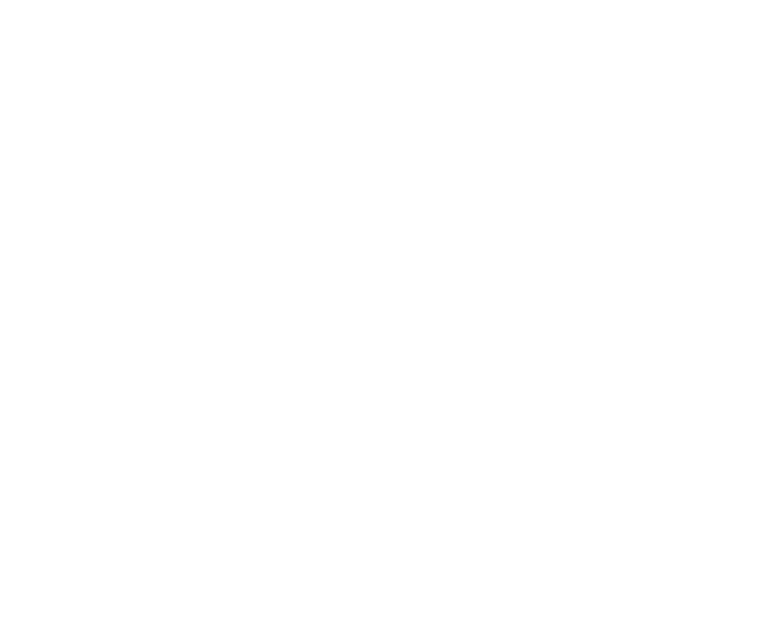
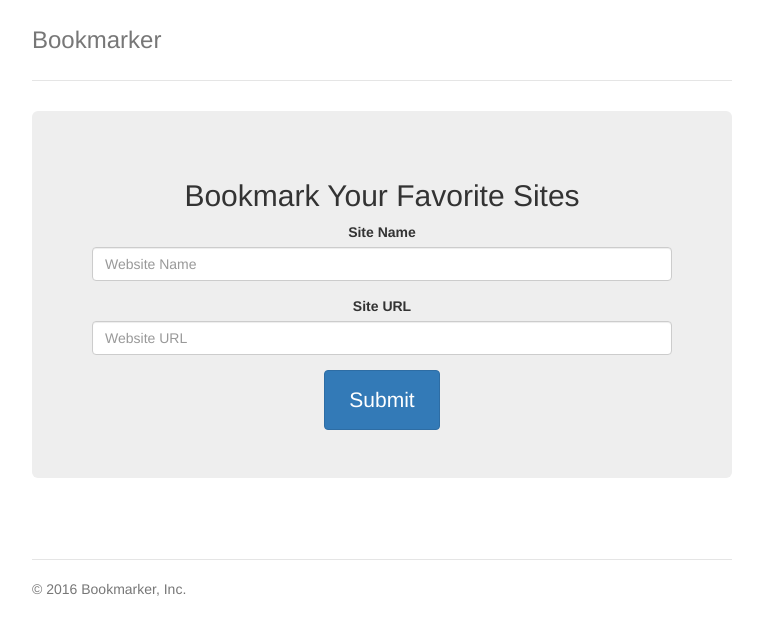
Before and after one commit to CouldBeFree/Bookmarker, a plain HTML site: page index.html in a window 1280 px wide. Shown: the whole page, without its empty margins (258-1021 px from the left). Drawn offline with nearby package versions, Linux system fonts and the light colour scheme.

Commit message:
Added bootstrap files

```diff
--- a/css/style.css
+++ b/css/style.css
@@ -0,0 +1,79 @@
+/* Space out content a bit */
+body {
+    padding-top: 20px;
+    padding-bottom: 20px;
+}
+
+/* Everything but the jumbotron gets side spacing for mobile first views */
+.header,
+.marketing,
+.footer {
+    padding-right: 15px;
+    padding-left: 15px;
+}
+
+/* Custom page header */
+.header {
+    padding-bottom: 20px;
+    border-bottom: 1px solid #e5e5e5;
+}
+/* Make the masthead heading the same height as the navigation */
+.header h3 {
+    margin-top: 0;
+    margin-bottom: 0;
+    line-height: 40px;
+}
+
+/* Custom page footer */
+.footer {
+    padding-top: 19px;
+    color: #777;
+    border-top: 1px solid #e5e5e5;
+}
+
+/* Customize container */
+@media (min-width: 768px) {
+    .container {
+        max-width: 730px;
+    }
+}
+.container-narrow > hr {
+    margin: 30px 0;
+}
+
+/* Main marketing message and sign up button */
+.jumbotron {
+    text-align: center;
+    border-bottom: 1px solid #e5e5e5;
+}
+.jumbotron .btn {
+    padding: 14px 24px;
+    font-size: 21px;
+}
+
+/* Supporting marketing content */
+.marketing {
+    margin: 40px 0;
+}
+.marketing p + h4 {
+    margin-top: 28px;
+}
+
+/* Responsive: Portrait tablets and up */
+@media screen and (min-width: 768px) {
+    /* Remove the padding we set earlier */
+    .header,
+    .marketing,
+    .footer {
+        padding-right: 0;
+        padding-left: 0;
+    }
+    /* Space out the masthead */
+    .header {
+        margin-bottom: 30px;
+    }
+    /* Remove the bottom border on the jumbotron for visual effect */
+    .jumbotron {
+        border-bottom: 0;
+    }
+}
--- a/index.html
+++ b/index.html
@@ -1,10 +1,58 @@
 <!DOCTYPE html>
 <html lang="en">
 <head>
-    <meta charset="UTF-8">
-    <title>Title</title>
+    <meta charset="utf-8">
+    <meta http-equiv="X-UA-Compatible" content="IE=edge">
+    <meta name="viewport" content="width=device-width, initial-scale=1">
+    <title>Site Bookmarker</title>
+
+    <!-- Bootstrap core CSS -->
+    <link href="css/bootstrap.min.css" rel="stylesheet">
+    <link href="css/style.css" rel="stylesheet">
 </head>
+
 <body>
 
+<div class="container">
+    <div class="header clearfix">
+        <nav>
+
+        </nav>
+        <h3 class="text-muted">Bookmarker</h3>
+    </div>
+
+    <div class="jumbotron">
+        <h2>Bookmark Your Favorite Sites</h2>
+        <form id="myForm">
+            <div class="form-group">
+                <label>Site Name</label>
+                <input type="text" class="form-control" id="siteName" placeholder="Website Name">
+            </div>
+            <div class="form-group">
+                <label>Site URL</label>
+                <input type="text" class="form-control" id="siteUrl" placeholder="Website URL">
+            </div>
+            <button type="submit" class="btn btn-primary">Submit</button>
+        </form>
+    </div>
+
+    <div class="row marketing">
+        <div class="col-lg-12">
+            <div id="bookmarksResults"></div>
+        </div>
+    </div>
+
+    <footer class="footer">
+        <p>&copy; 2016 Bookmarker, Inc.</p>
+    </footer>
+
+</div> <!-- /container -->
+
+<script
+        src="https://code.jquery.com/jquery-3.1.1.js"
+        integrity="sha256-16cdPddA6VdVInumRGo6IbivbERE8p7CQR3HzTBuELA="
+        crossorigin="anonymous"></script>
+<script src="JS/bootstrap.min.js"></script>
+<script src="JS/commonJS.js"></script>
 </body>
 </html>
```
Also changed, not shown: JS/bootstrap.min.js (added), css/bootstrap.min.css (added).
